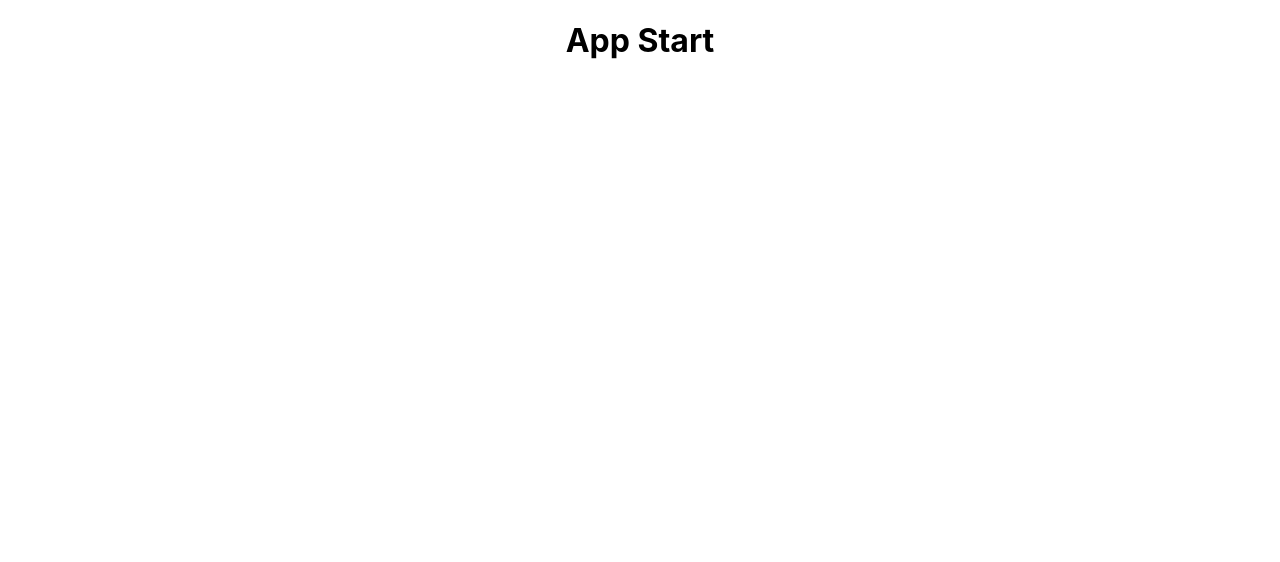
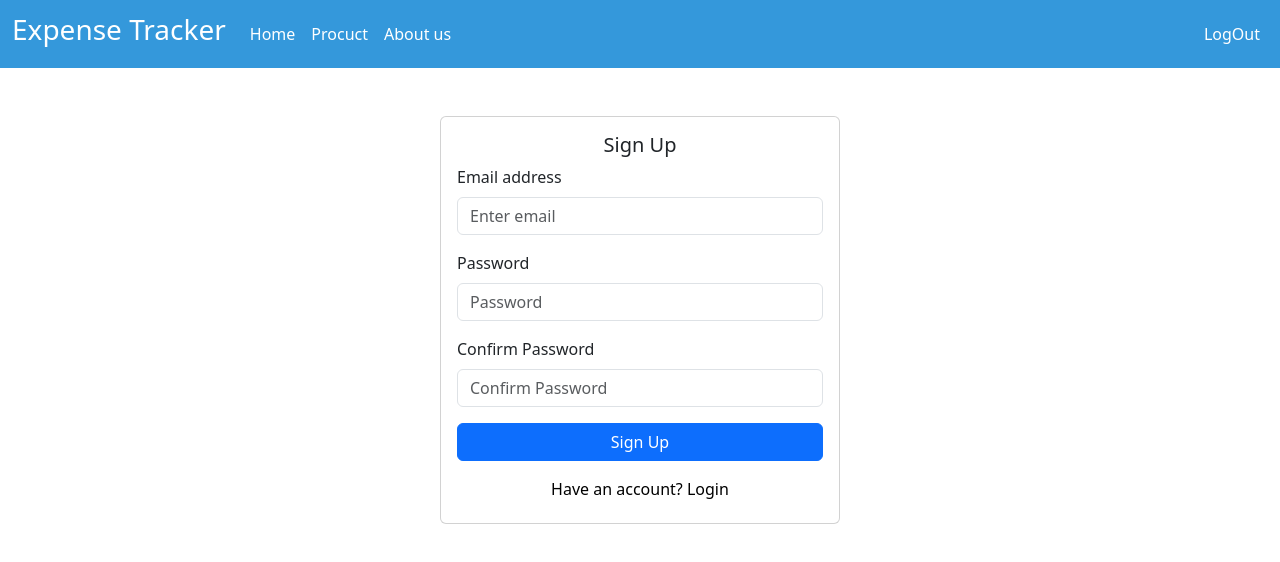
Before and after one commit to kunalkhairnar1198/ExpenseTrackerApp, a React (Create React App) app: page / in a window 1280 px wide. Shown: the top 562 px of the page. Built offline with nearby package versions, Linux system fonts and the light colour scheme.

Commit message:
Creating Signup Screen and make API Call for signin user using firebase Authentication

```diff
--- a/package.json
+++ b/package.json
@@ -6,8 +6,11 @@
     "@testing-library/jest-dom": "^5.17.0",
     "@testing-library/react": "^13.4.0",
     "@testing-library/user-event": "^13.5.0",
+    "bootstrap": "^5.3.3",
     "react": "^18.2.0",
+    "react-bootstrap": "^2.10.2",
     "react-dom": "^18.2.0",
+    "react-router-dom": "^5.3.4",
     "react-scripts": "5.0.1",
     "web-vitals": "^2.1.4"
   },
--- a/src/App.js
+++ b/src/App.js
@@ -1,10 +1,20 @@
+import { Route, Switch } from 'react-router-dom';
 import './App.css';
+import Layout from './component/Layout/Layout';
+import Authpage from './component/Pages/Authpage';
 
 function App() {
   return (
-    <div className="App">
-        <h1>App Start</h1>
-    </div>
+    <>
+     <Layout>
+        <Switch>
+            <Route path='/'>
+              <Authpage/>
+            </Route>
+        </Switch>
+      </Layout>
+
+    </>
   );
 }
 
--- /dev/null
+++ b/src/component/Auth/AuthForm.css
@@ -0,0 +1,24 @@
+.card {
+    display: flex;
+    width: 25rem;
+}
+
+.actions {
+    display: flex;
+    flex-direction: column;
+    align-items: center;
+}
+
+.btn1 {
+    cursor: pointer;
+    font: inherit;
+    border-radius: 50px;
+    width: 100%;
+    margin-bottom: 5.5px;
+}
+
+.btn2 {
+    background-color: transparent;
+    border: none;
+    margin-top: 5px;
+}
--- /dev/null
+++ b/src/component/Auth/AuthForm.js
@@ -0,0 +1,87 @@
+import React, { useRef } from 'react';
+import { Button, Card, Form } from 'react-bootstrap';
+import './AuthForm.css';
+
+const AuthForm = () => {
+    const emailRef = useRef();
+    const passwordRef = useRef();
+    const confirmPassRef = useRef();
+
+    const submitHandler = async (event) => {
+        event.preventDefault();
+
+        const email = emailRef.current.value;
+        const password = passwordRef.current.value;
+        const confirmPassword = confirmPassRef.current.value;
+
+        if (password !== confirmPassword) {
+            console.error('Passwords do not match');
+            return;
+        }
+
+        let url = 'https://identitytoolkit.googleapis.com/v1/accounts:signUp?key=AIzaSyDsoMan9WsEPfVsu6_jJH-xs2zgguzFwrc';
+
+        try {
+            const response = await fetch(url, {
+                method: 'POST',
+                body: JSON.stringify({
+                    email: email,
+                    password: password,
+                    returnSecureToken: true
+                }),
+                headers: {
+                    'Content-Type': 'application/json'
+                }
+            });
+
+            if (!response.ok) {
+                const errorData = await response.json();
+                throw new Error(errorData.error.message || 'Authentication failed');
+            }
+
+            const data = await response.json();
+            console.log('Authentication successful:', data);
+
+        } catch (error) {
+            console.error('Error during authentication:', error.message);
+        }
+    };
+
+    return (
+        <section className="d-flex align-items-center justify-content-center mt-5">
+            <Card className="card">
+                <Card.Body>
+                    <Card.Title className="text-center">Sign Up</Card.Title>
+                    <Form onSubmit={submitHandler}>
+                        <Form.Group className="mb-3" controlId="formBasicEmail">
+                            <Form.Label>Email address</Form.Label>
+                            <Form.Control type="email" placeholder="Enter email" ref={emailRef} />
+                        </Form.Group>
+
+                        <Form.Group className="mb-3" controlId="formBasicPassword">
+                            <Form.Label>Password</Form.Label>
+                            <Form.Control type="password" placeholder="Password" ref={passwordRef} />
+                        </Form.Group>
+
+                        <Form.Group className="mb-3" controlId="formBasicConfirmPassword">
+                            <Form.Label>Confirm Password</Form.Label>
+                            <Form.Control type="password" placeholder="Confirm Password" ref={confirmPassRef} />
+                        </Form.Group>
+
+                        <div className="actions">
+                            <Button type="submit" className="btn1">
+                                Sign Up
+                            </Button>
+
+                            <Button className="btn2" style={{ backgroundColor: 'transparent', border: 'none', color: 'black' }}>
+                                Have an account? Login
+                            </Button>
+                        </div>
+                    </Form>
+                </Card.Body>
+            </Card>
+        </section>
+    );
+};
+
+export default AuthForm;
--- /dev/null
+++ b/src/component/Layout/Layout.js
@@ -0,0 +1,13 @@
+import React from 'react'
+import MainNavigation from './MainNavigation'
+
+const Layout = (props) => {
+  return (
+    <>
+    <MainNavigation/>
+    {props.children}
+    </>
+  )
+}
+
+export default Layout
--- /dev/null
+++ b/src/component/Layout/MainNavigation.css
@@ -0,0 +1,8 @@
+.custom-navbar {
+    background-color: #3498db;
+}
+
+.custom-navbar .navbar-brand,
+.custom-navbar .nav-link {
+    color: #ffffff;
+}
--- /dev/null
+++ b/src/component/Layout/MainNavigation.js
@@ -0,0 +1,28 @@
+import React from 'react'
+import { Badge, Button, Container, Nav, NavDropdown, Navbar } from 'react-bootstrap'
+import './MainNavigation.css'
+const MainNavigation = () => {
+  return (
+    <>
+    <Navbar  expand="lg" className="custom-navbar">
+      <Container fluid>
+          <Navbar.Brand href="#">
+          <h3>Expense Tracker</h3>
+          </Navbar.Brand>
+
+          <Nav className="me-auto mb-2 mb-lg-0">
+            <Nav.Link href="#">Home</Nav.Link>
+            <Nav.Link href="#">Procuct</Nav.Link>
+            <Nav.Link href="#">About us</Nav.Link>
+          </Nav>
+
+          <Nav className="d-flex align-items-center">
+                 <Nav.Link href="#">LogOut</Nav.Link>
+          </Nav>
+      </Container>
+    </Navbar>
+    </>
+  )
+}
+
+export default MainNavigation
--- /dev/null
+++ b/src/component/Pages/Authpage.js
@@ -0,0 +1,12 @@
+import React from 'react'
+import AuthForm from '../Auth/AuthForm'
+
+const Authpage = () => {
+  return (
+    <>
+     <AuthForm/>
+    </>
+  )
+}
+
+export default Authpage
--- a/src/index.js
+++ b/src/index.js
@@ -2,8 +2,13 @@ import React from 'react';
 import ReactDOM from 'react-dom/client';
 import './index.css';
 import App from './App';
+import { BrowserRouter } from 'react-router-dom/cjs/react-router-dom.min';
+// import '../node_modules/react-bootstrap/dist/react-bootstrap'
+import '../node_modules/bootstrap/dist/css/bootstrap.css'
 
 const root = ReactDOM.createRoot(document.getElementById('root'));
 root.render(
+    <BrowserRouter>
     <App />
+    </BrowserRouter>
 );
```
Also changed, not shown: public/manifest.json (added), 1 other file (tests, documents, lock files or other folders).
